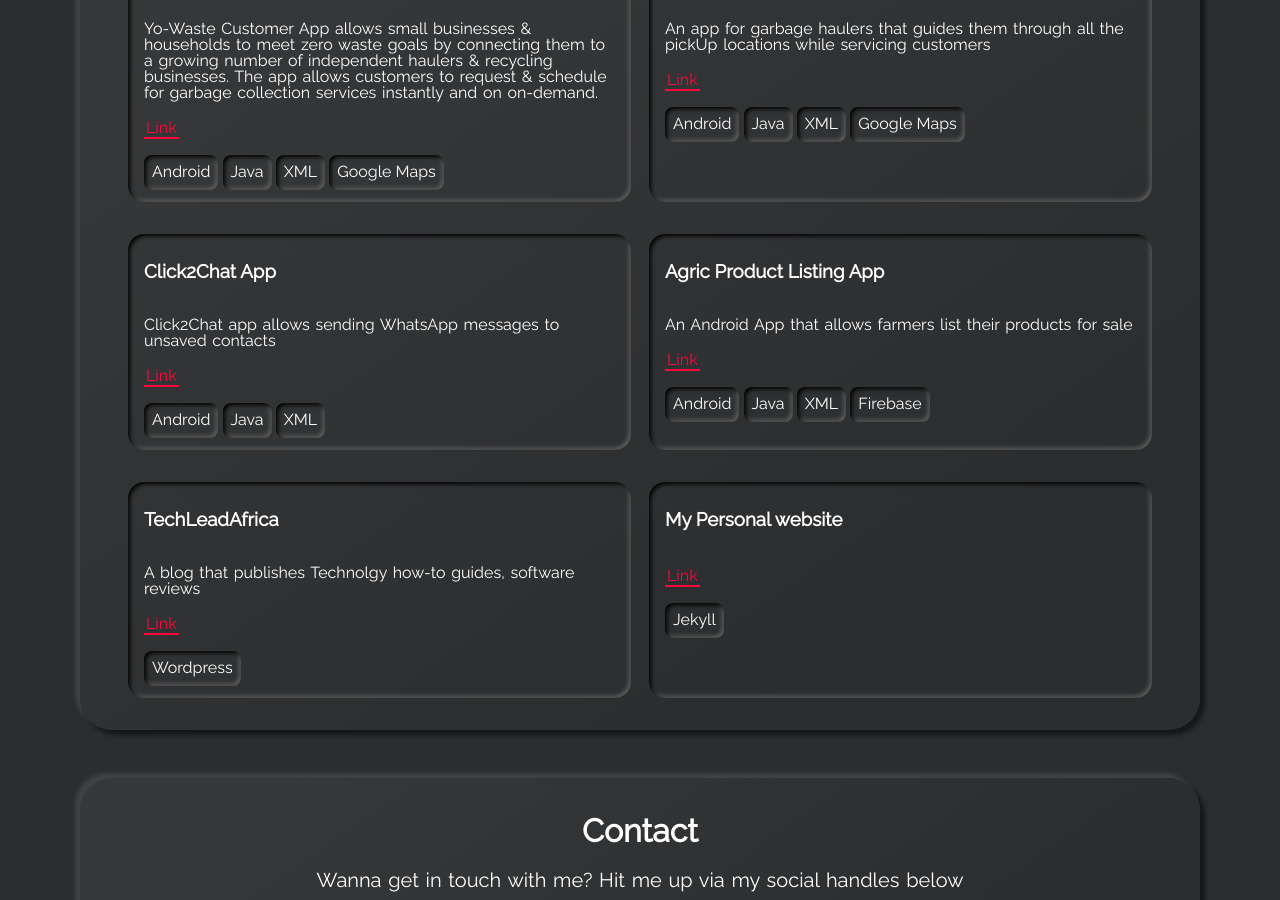
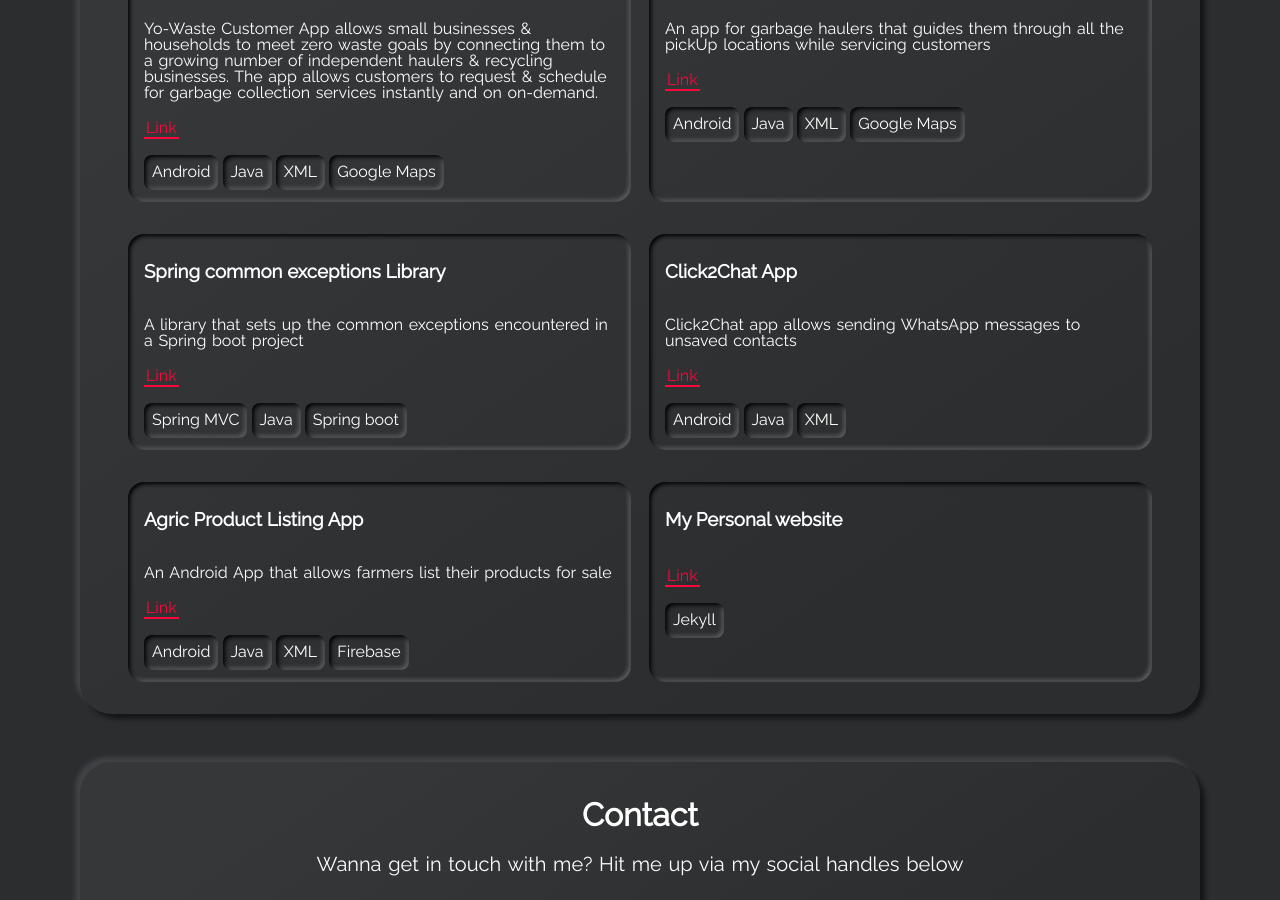
Before and after one commit to giddy-mpungu/giddy-mpungu.github.io, a Jekyll site: the page built from index.html, in a window 1280 px wide and 900 px high, scrolled down 3326 px. Built offline with Jekyll 4.4.1, drawn with Linux system fonts in a browser that asks for light colours.

Commit message:
Update projects.yml

```diff
--- a/_data/projects.yml
+++ b/_data/projects.yml
@@ -31,6 +31,14 @@
     - tag: XML
     - tag: Google Maps
 
+- name: Spring common exceptions Library
+  descr: "A library that sets up the common exceptions encountered in a Spring boot project"
+  demo: https://github.com/enocklubowa/spring-common-exceptions
+  tags:
+    - tag: Spring MVC
+    - tag: Java
+    - tag: Spring boot
+
 - name: Click2Chat App
   descr: "Click2Chat app allows sending WhatsApp messages to unsaved contacts"
   demo: https://github.com/enocklubowa/Click2Chat
@@ -48,12 +56,6 @@
     - tag: XML
     - tag: Firebase
 
-- name: TechLeadAfrica
-  descr: "A blog that publishes Technolgy how-to guides, software reviews"
-  demo: https://techleadafrica.com/
-  tags:
-    - tag: Wordpress
-
 - name: My Personal website
   descr: ""
   demo: https://github.com/enocklubowa/enocklubowa.github.io
```
